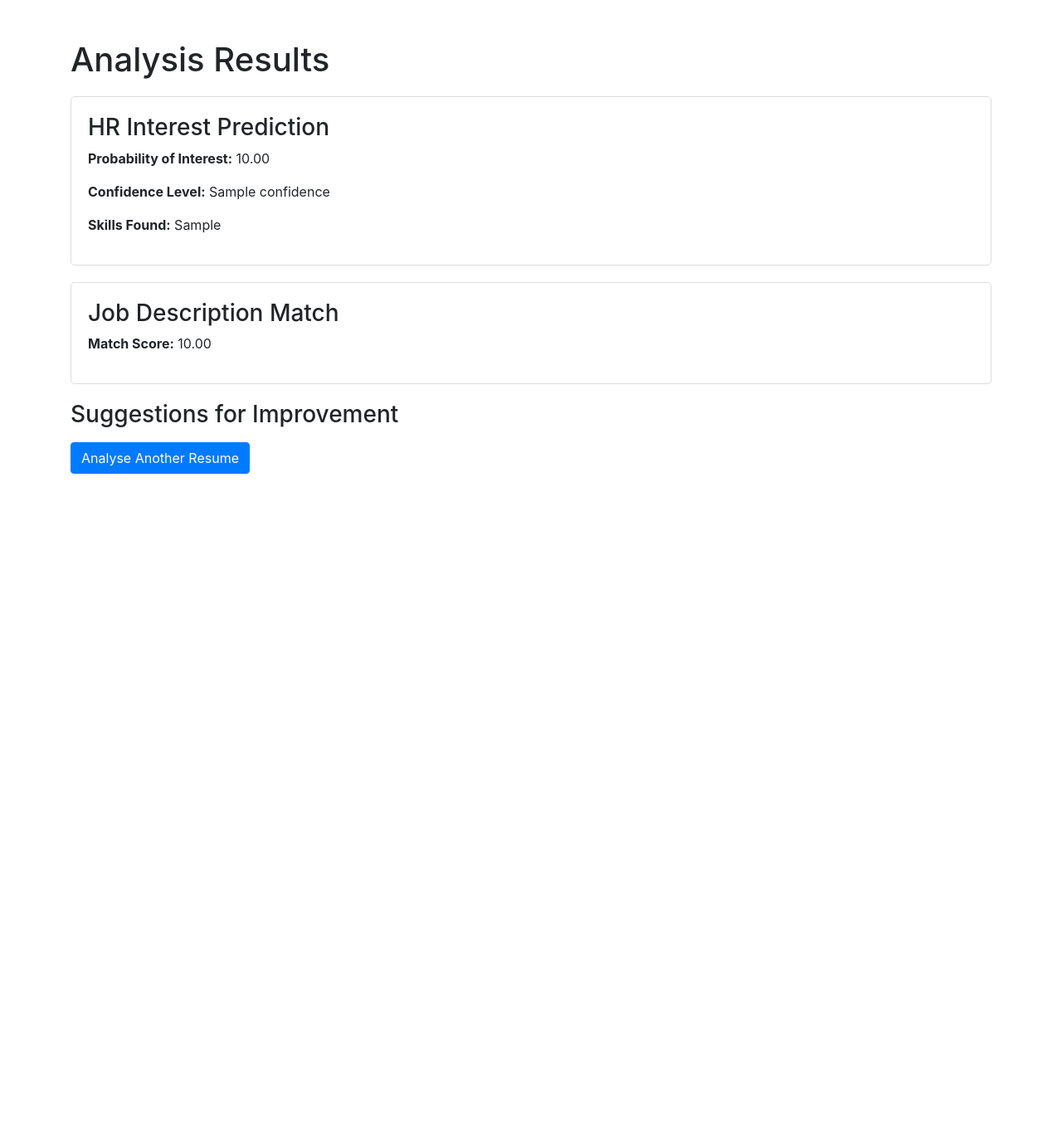
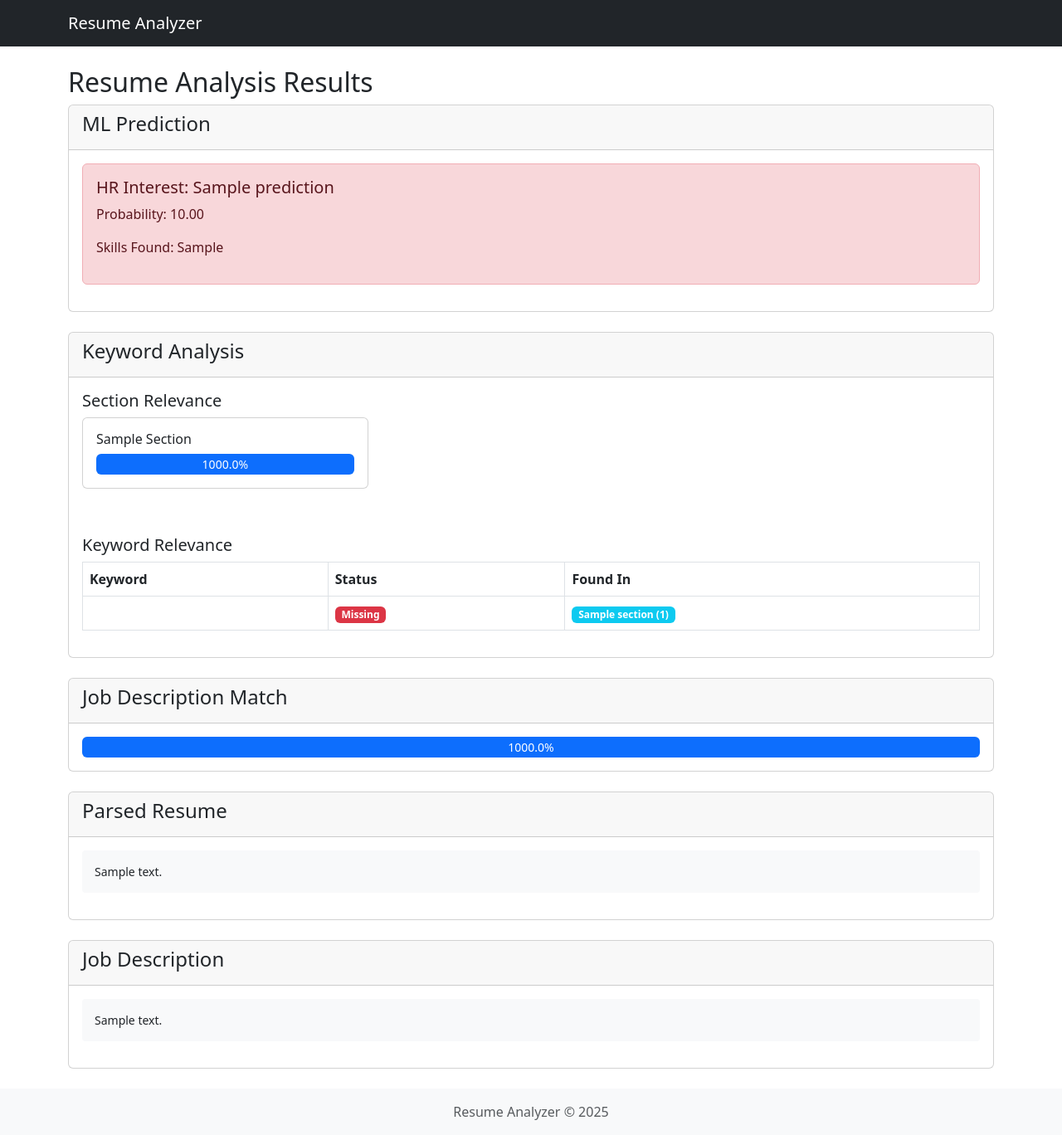
Before and after one commit to djr812/AIResumeAnalyser, a Django app: template analyser/templates/analyser/result.html in a window 1280 px wide. Shown: the whole page at 83% size. Before the commit the page ends 571 px from the top, so only its background shows below. Run offline with Django 5.2, Linux system fonts and the light colour scheme; the template is opened without the code that fills it: most values are stand-ins (such as "Sample title", 1, 10 or a date in 2020); some libraries are stand-ins or nearby versions.

Commit message:
Added keyword heatmap

```diff
--- /dev/null
+++ b/analyser/static/analyser/css/result.css
@@ -0,0 +1,34 @@
+.progress {
+    height: 25px;
+}
+
+.progress-bar {
+    font-size: 14px;
+    line-height: 25px;
+}
+
+.resume-text, .job-description {
+    white-space: pre-wrap;
+    font-family: inherit;
+    background-color: #f8f9fa;
+    padding: 15px;
+    border-radius: 4px;
+}
+
+.badge {
+    margin-right: 5px;
+}
+
+/* Progress bar widths */
+.progress-bar[data-width] {
+    width: var(--progress-width);
+}
+
+/* Section card styles */
+.section-card {
+    margin-bottom: 1rem;
+}
+
+.section-card .card-title {
+    margin-bottom: 0.5rem;
+}
--- a/analyser/templates/analyser/result.html
+++ b/analyser/templates/analyser/result.html
@@ -1,55 +1,133 @@
-<!DOCTYPE html>
-<html lang="en">
-<head>
-    <meta charset="UTF-8">
-    <meta name="viewport" content="width=device-width, initial-scale=1.0">
-    <title>Resume Analyser - Results</title>
-    <link rel="stylesheet" href="https://stackpath.bootstrapcdn.com/bootstrap/4.5.2/css/bootstrap.min.css">
-    <style>
-        .prediction-box {
-            border: 1px solid #ddd;
-            border-radius: 5px;
-            padding: 20px;
-            margin: 20px 0;
-        }
-        .high-confidence { color: #28a745; }
-        .medium-confidence { color: #ffc107; }
-        .low-confidence { color: #dc3545; }
-    </style>
-</head>
-<body>
-    <div class="container">
-        <h1 class="mt-5">Analysis Results</h1>
+{% extends 'base.html' %}
+{% load analyser_tags %}
+{% load static %}
 
-        {% if prediction %}
-        <div class="prediction-box">
-            <h3>HR Interest Prediction</h3>
-            <p><strong>Probability of Interest:</strong> {{ prediction.probability|floatformat:2 }}</p>
-            <p><strong>Confidence Level:</strong>
-                <span class="{{ prediction.confidence|lower }}-confidence">
-                    {{ prediction.confidence }}
-                </span>
-            </p>
-            <p><strong>Skills Found:</strong> {{ prediction.skills_found }}</p>
+{% block extra_css %}
+<link rel="stylesheet" href="{% static 'analyser/css/result.css' %}">
+{% endblock %}
+
+{% block content %}
+<div class="container mt-4">
+    <h2>Resume Analysis Results</h2>
+
+    <!-- ML Prediction Section -->
+    <div class="card mb-4">
+        <div class="card-header">
+            <h4>ML Prediction</h4>
         </div>
-        {% endif %}
+        <div class="card-body">
+            <div class="alert {% if prediction == 'High' %}alert-success{% elif prediction == 'Medium' %}alert-warning{% else %}alert-danger{% endif %}">
+                <h5>HR Interest: {{ prediction }}</h5>
+                <p>Probability: {{ probability|floatformat:2 }}</p>
+                <p>Skills Found: {{ skills_found }}</p>
+            </div>
+        </div>
+    </div>
 
-        <div class="prediction-box">
-            <h3>Job Description Match</h3>
-            <p><strong>Match Score:</strong> {{ score|floatformat:2 }}</p>
+    <!-- Keyword Heatmap Section -->
+    <div class="card mb-4">
+        <div class="card-header">
+            <h4>Keyword Analysis</h4>
         </div>
+        <div class="card-body">
+            <!-- Section Scores -->
+            <h5>Section Relevance</h5>
+            <div class="row mb-4">
+                {% for section, data in keyword_analysis.section_analysis.items %}
+                <div class="col-md-4 mb-3">
+                    <div class="card section-card">
+                        <div class="card-body">
+                            <h6 class="card-title text-capitalize">{{ section }}</h6>
+                            <div class="progress">
+                                <div class="progress-bar"
+                                     role="progressbar"
+                                     data-width="{{ data.score|multiply:100 }}"
+                                     style="--progress-width: {{ data.score|multiply:100 }}%"
+                                     aria-valuenow="{{ data.score|multiply:100 }}"
+                                     aria-valuemin="0"
+                                     aria-valuemax="100">
+                                    {{ data.score|multiply:100 }}%
+                                </div>
+                            </div>
+                        </div>
+                    </div>
+                </div>
+                {% endfor %}
+            </div>
 
-        <h3>Suggestions for Improvement</h3>
-        <ul>
-            {% if prediction.confidence == 'Low' %}
-            <li>Consider adding more relevant skills from the job description</li>
-            {% endif %}
-            {% if score < 0.5 %}
-            <li>Your resume could better match the job requirements</li>
-            {% endif %}
-        </ul>
+            <!-- Keyword Relevance -->
+            <h5>Keyword Relevance</h5>
+            <div class="table-responsive">
+                <table class="table table-bordered">
+                    <thead>
+                        <tr>
+                            <th>Keyword</th>
+                            <th>Status</th>
+                            <th>Found In</th>
+                        </tr>
+                    </thead>
+                    <tbody>
+                        {% for keyword in keyword_analysis.keyword_relevance %}
+                        <tr>
+                            <td>{{ keyword.keyword }}</td>
+                            <td>
+                                {% if keyword.found %}
+                                <span class="badge bg-success">Found</span>
+                                {% else %}
+                                <span class="badge bg-danger">Missing</span>
+                                {% endif %}
+                            </td>
+                            <td>
+                                {% for section in keyword.sections %}
+                                <span class="badge bg-info">{{ section.name }} ({{ section.count }})</span>
+                                {% endfor %}
+                            </td>
+                        </tr>
+                        {% endfor %}
+                    </tbody>
+                </table>
+            </div>
+        </div>
+    </div>
 
-        <a href="/" class="btn btn-primary">Analyse Another Resume</a>
+    <!-- TF-IDF Score Section -->
+    <div class="card mb-4">
+        <div class="card-header">
+            <h4>Job Description Match</h4>
+        </div>
+        <div class="card-body">
+            <div class="progress">
+                <div class="progress-bar"
+                     role="progressbar"
+                     data-width="{{ tfidf_score|multiply:100 }}"
+                     style="--progress-width: {{ tfidf_score|multiply:100 }}%"
+                     aria-valuenow="{{ tfidf_score|multiply:100 }}"
+                     aria-valuemin="0"
+                     aria-valuemax="100">
+                    {{ tfidf_score|multiply:100 }}%
+                </div>
+            </div>
+        </div>
     </div>
-</body>
-</html>
+
+    <!-- Resume Text Section -->
+    <div class="card mb-4">
+        <div class="card-header">
+            <h4>Parsed Resume</h4>
+        </div>
+        <div class="card-body">
+            <pre class="resume-text">{{ resume_text }}</pre>
+        </div>
+    </div>
+
+    <!-- Job Description Section -->
+    <div class="card mb-4">
+        <div class="card-header">
+            <h4>Job Description</h4>
+        </div>
+        <div class="card-body">
+            <pre class="job-description">{{ job_description }}</pre>
+        </div>
+    </div>
+</div>
+{% endblock %}
--- /dev/null
+++ b/analyser/templates/base.html
@@ -0,0 +1,30 @@
+<!DOCTYPE html>
+<html lang="en">
+<head>
+    <meta charset="UTF-8">
+    <meta name="viewport" content="width=device-width, initial-scale=1.0">
+    <title>Resume Analyzer</title>
+    <link href="https://cdn.jsdelivr.net/npm/bootstrap@5.3.0/dist/css/bootstrap.min.css" rel="stylesheet">
+    {% block extra_css %}{% endblock %}
+</head>
+<body>
+    <nav class="navbar navbar-expand-lg navbar-dark bg-dark">
+        <div class="container">
+            <a class="navbar-brand" href="/">Resume Analyzer</a>
+        </div>
+    </nav>
+
+    <main>
+        {% block content %}{% endblock %}
+    </main>
+
+    <footer class="footer mt-auto py-3 bg-light">
+        <div class="container text-center">
+            <span class="text-muted">Resume Analyzer &copy; {% now "Y" %}</span>
+        </div>
+    </footer>
+
+    <script src="https://cdn.jsdelivr.net/npm/bootstrap@5.3.0/dist/js/bootstrap.bundle.min.js"></script>
+    {% block extra_js %}{% endblock %}
+</body>
+</html>
--- /dev/null
+++ b/analyser/templatetags/analyser_tags.py
@@ -0,0 +1,11 @@
+from django import template
+
+register = template.Library()
+
+@register.filter
+def multiply(value, arg):
+    """Multiply the value by the argument"""
+    try:
+        return float(value) * float(arg)
+    except (ValueError, TypeError):
+        return ''
--- a/resume_analyser/settings.py
+++ b/resume_analyser/settings.py
@@ -97,6 +97,7 @@ USE_TZ = True
 
 # Static files (CSS, JavaScript, Images)
 STATIC_URL = 'static/'
+STATIC_ROOT = os.path.join(BASE_DIR, 'staticfiles')
 
 # Media files (Uploaded files)
 MEDIA_URL = '/media/'
```
Also changed, not shown: analyser/forms.py (+18 -3 lines), analyser/templates/analyser/index.html (+61 -21 lines), analyser/utils.py (added, +32 -0 lines), analyser/views.py (+24 -37 lines), ml_model/services.py (+117 -1 lines), 1 other file.
